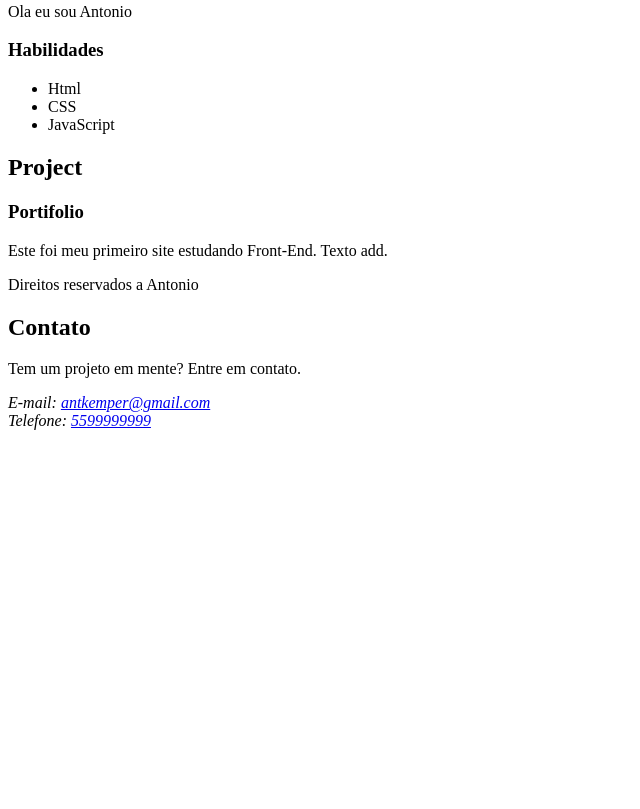
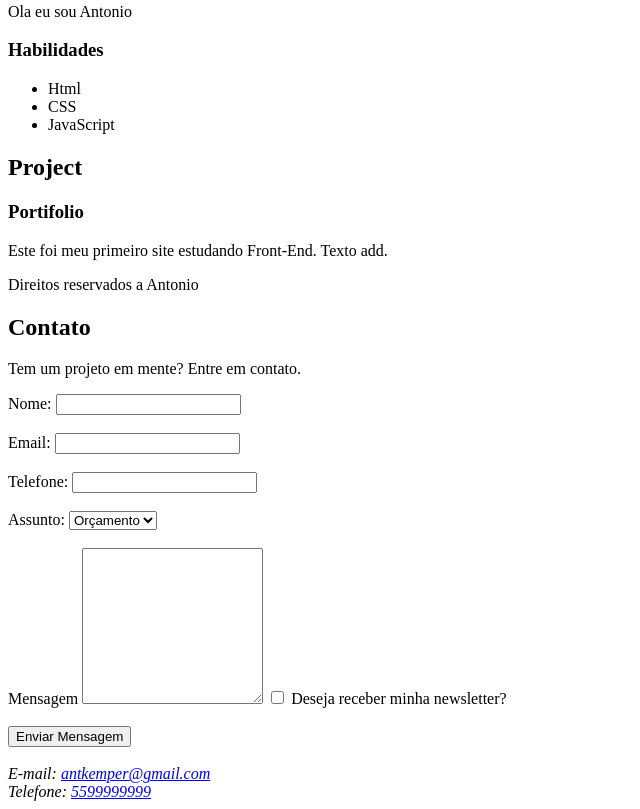
Before and after one commit to AntKemper/FirstSite, a plain HTML site: page Index.html in a window 1280 px wide. Shown: the part 536-1345 px from the top of the page, without its empty margins (0-640 px from the left). Before the commit the page ends 974 px from the top, so only its background shows below. Drawn offline with Linux system fonts and the light colour scheme.

Commit message:
Update 14/02/26

```diff
--- a/Index.html
+++ b/Index.html
@@ -64,6 +64,37 @@
 
             <p>Tem um projeto em mente? Entre em contato.</p>
 
+            <form action="">
+
+                <label for="nome" >Nome: </label>
+                <input type="text" id="nome" name="nome" required><br><br>
+
+                <label for="email">Email: </label>
+                <input type="email" id="email" name="email" required><br><br>
+
+                <label for="telefone">Telefone: </label>
+                <input type="tel" id="telefone" name="telefone" required><br><br>
+
+                <label for="assunto">Assunto:</label>
+                <select name="assunto" id="assunto">
+                    <option value="orçamento">Orçamento</option>
+                    <option value="duvida">Duvida</option>
+                    <option value="outro">Outro</option>
+                </select><br><br>
+
+                <label for="mensagem">Mensagem</label>
+                <textarea name="mensagem" id="Mensagem" required cols="20" rows="10"></textarea>
+
+                <input type="checkbox" id="inscricao" name="Inscrição">
+                <label for="inscricao">Deseja receber minha newsletter?</label> <br><br>
+
+                <input type="submit" value="Enviar Mensagem"> <br>
+                <br>
+
+
+
+            </form>
+
             <address>
                 E-mail: <a href="mailto:antkemper@gmail.com">antkemper@gmail.com</a> <br>
                 Telefone: <a href="foneto: 5599999999">5599999999</a>
```
